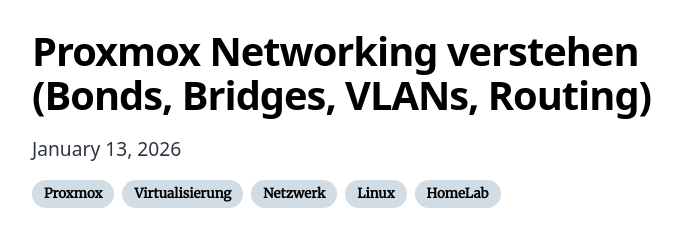
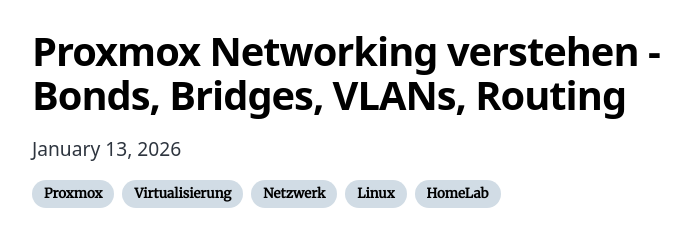
Before and after one commit to yoqedo/project0815, a Gatsby site: page /proxmox-networking/ in a window 1280 px wide. Shown: the part 104-333 px from the top of the page, without its empty margins (292-983 px from the left). Built offline with nearby package versions, Linux system fonts and the light colour scheme; Gatsby itself is replaced by a stand-in of ours.

Commit message:
Update index.md

```diff
--- a/content/blog/proxmox-networking/index.md
+++ b/content/blog/proxmox-networking/index.md
@@ -1,5 +1,5 @@
 ---
-title: "Proxmox Networking verstehen (Bonds, Bridges, VLANs, Routing)"
+title: "Proxmox Networking verstehen - Bonds, Bridges, VLANs, Routing"
 date: "2026-01-13"
 description: "Eine klare und verständliche Einführung in das Proxmox‑Netzwerkmodell.
 Dieser Artikel erklärt Bonds, Bridges, VLANs und Routing so, dass sie sofort logisch werden."
```
